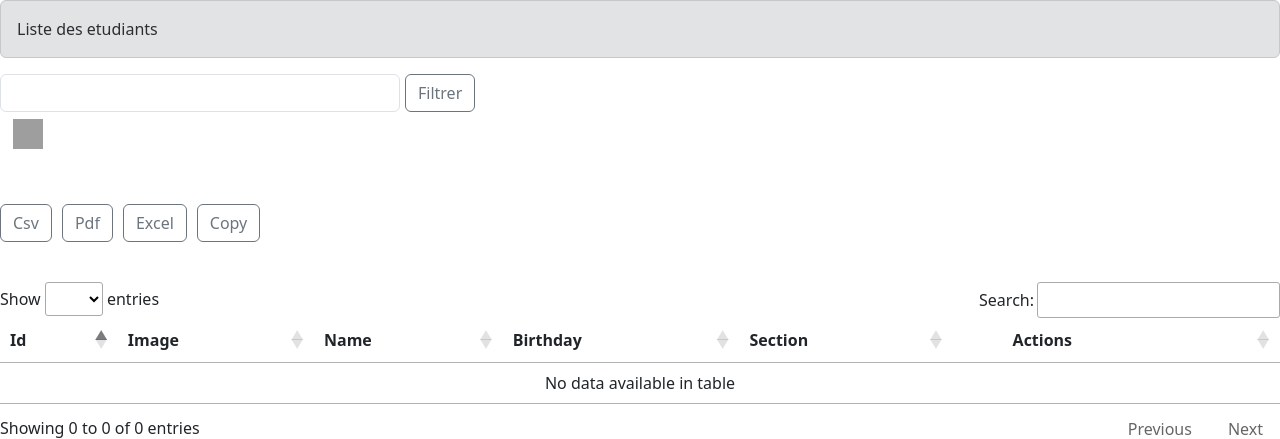
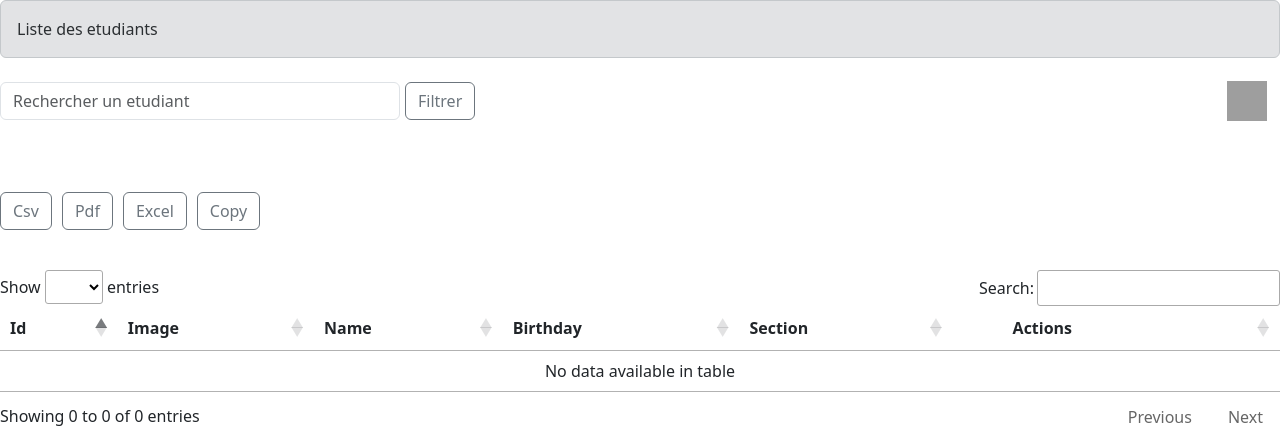
Before and after one commit to AhmedChabbouh/TP2_PHP, a PHP site: page /StudentList.php in a window 1280 px wide. Shown: the part 57-496 px from the top of the page. Run offline with PHP 8.4, Linux system fonts and the light colour scheme; the visitor is signed in with stand-in values (Sample User, id 1); data that the repository does not hold is empty; some libraries are stand-ins or nearby versions; grey boxes are pictures that could not be loaded.

Commit message:
filter fixed

```diff
--- a/pdo/List.php
+++ b/pdo/List.php
@@ -48,7 +48,7 @@
           <a class="nav-link active" aria-current="page" href="home.html">Home</a>
           <a class="nav-link" href="StudentList.php">Liste des Etudiants</a>
           <a class="nav-link" href="SectionList.php">Liste des Sections</a>
-          <a class="nav-link" href="">Logout</a>
+          <a class="nav-link" href="logout.php">Logout</a>
         </div>
       </div>
     </div>
--- a/pdo/StudentList.php
+++ b/pdo/StudentList.php
@@ -36,19 +36,21 @@
 <div class="alert alert-secondary" role="alert">
     Liste des etudiants
 </div>
+<div class="d-flex justify-content-between align-items-center mb-3">
     <form class="d-flex" role="search" method="POST" action="filtrer.php">
-    <input class="form-control " name="search" type="search" style="width:400px;" aria-label="Search">
-    <div style="width:5px; "></div>
+        <input class="form-control" name="search" type="search" style="width:400px;" placeholder="Rechercher un etudiant" aria-label="Search">
+        <div style="width:5px;"></div>
         <button class="btn btn-outline-secondary" type="submit">Filtrer</button>
     </form>
 
     <?php if($_SESSION['user']['role'] == 'admin'): ?>
-    <form class="d-flex" method="POST" action="StudentList.php">
-        <button type="submit" name="add" class="btn btn-link">
-            <img src="https://cdn-icons-png.flaticon.com/512/9977/9977366.png" alt="add" width="30" height="30">
+        <form method="POST" action="StudentList.php">
+            <button type="submit" name="add" class='btn btn-link' >
+                <img src="https://cdn-icons-png.flaticon.com/512/9977/9977366.png" alt="add" width="40" height="40">
             </button>
         </form>
     <?php endif; ?>
+</div>
 
 
 <br><br>
@@ -100,7 +102,8 @@
         <tbody>
         <?php require_once 'Etudiant.php';
         $etudiant = new Etudiant();
-        $etudiant->afficherEtudiant($_SESSION['user']['role']=='admin',$etudiants);
+        $etudiant->afficherEtudiant($_SESSION['user']['role']=='admin',$_SESSION['students']);
+
         ?>
         </tbody>
     </table>
--- a/pdo/filtrer.php
+++ b/pdo/filtrer.php
@@ -11,7 +11,8 @@
     if (isset($_POST['search'])) {
         $etudiant = new Etudiant();
         $etudiants = $_SESSION['students'];
-        $search = $_POST['search'];
+        $search = trim($_POST['search']);
+        echo $_POST['search'];
         $_SESSION['students'] = $etudiant->Filtrer($search);
     } else {
         $etudiants = $_SESSION['students'];
```
Lines whose indentation alone changed are shown as unchanged.
